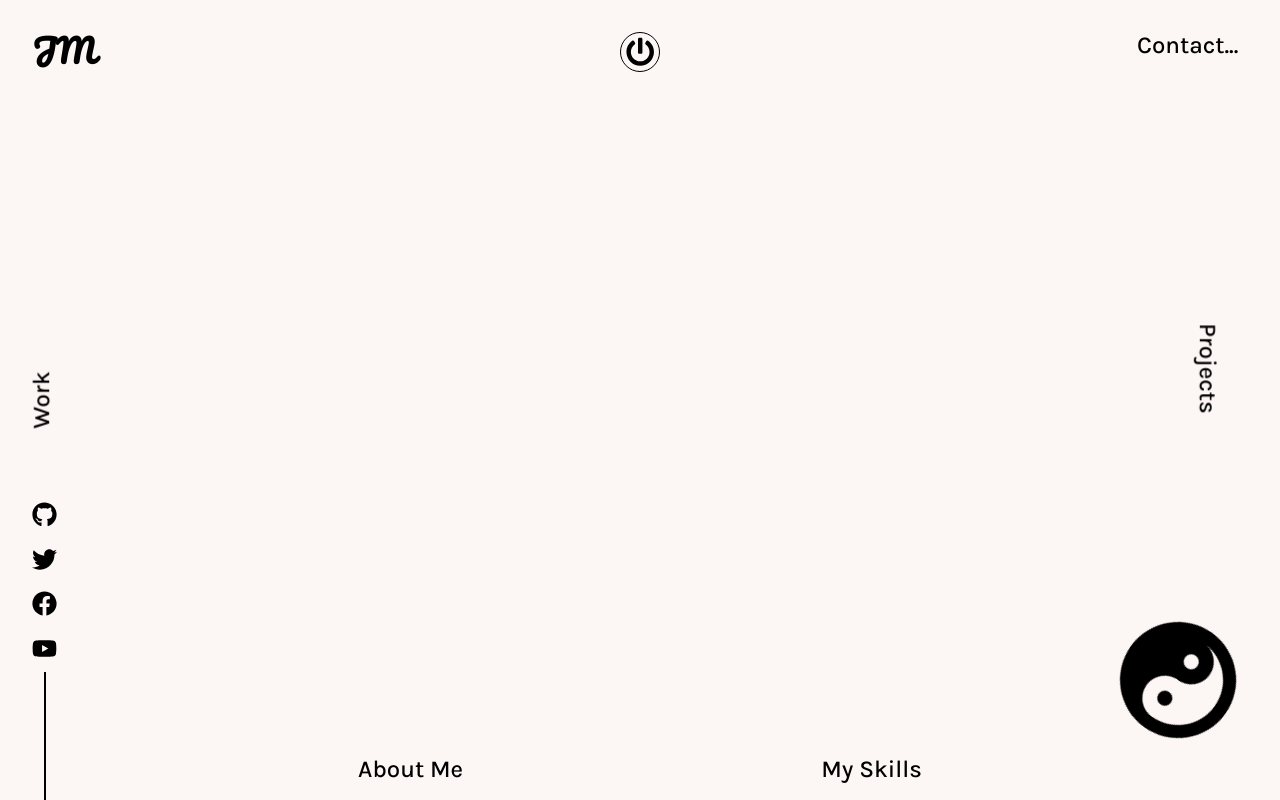
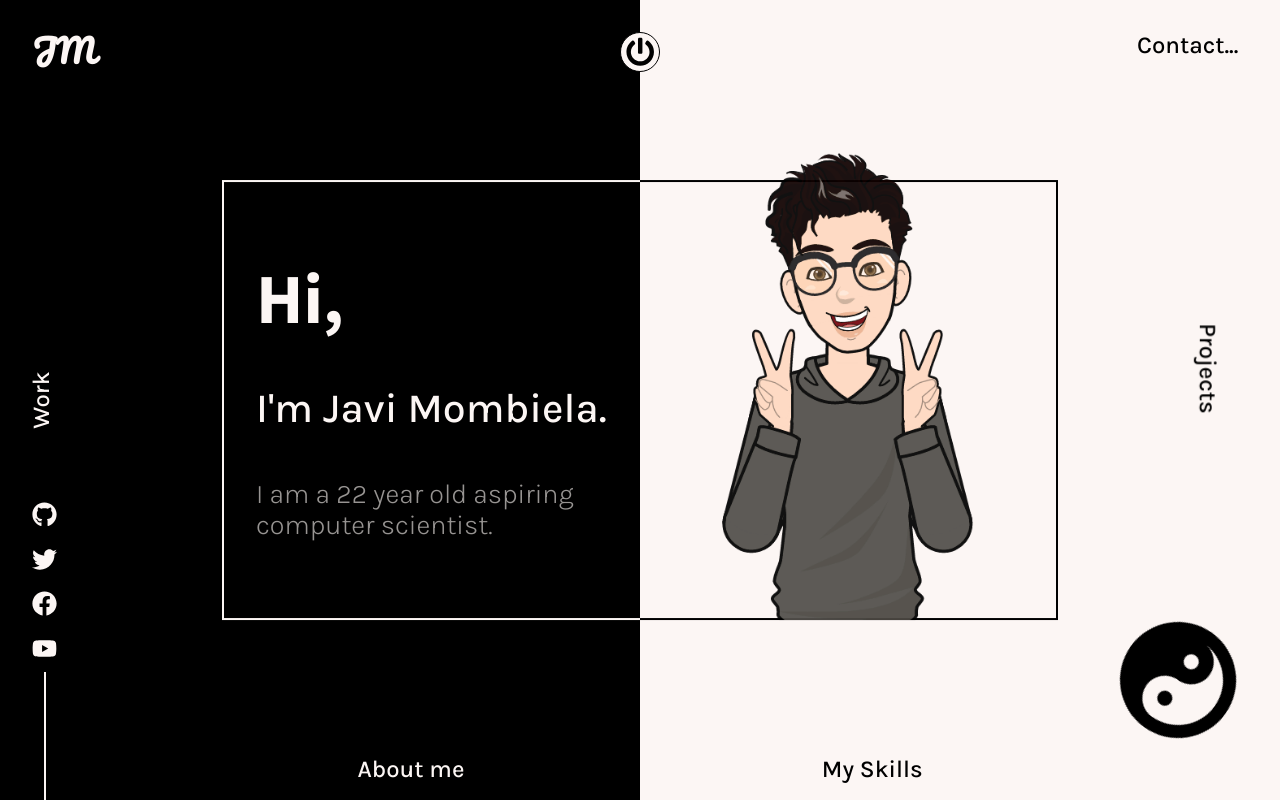
Before and after one commit to javim7/Personal-Portfolio, a React (Create React App) app: page / in a window 1280 px wide. Both pictures are taken after a click on the button "click here". Built offline with nearby package versions, Linux system fonts and the light colour scheme.

Commit message:
home page finished

```diff
--- a/src/App.js
+++ b/src/App.js
@@ -1,6 +1,6 @@
 import './App.css';
 import { Route, Routes } from "react-router-dom";
-import {lightTheme, darkTheme} from './components/Themes'
+import {lightTheme} from './components/Themes'
 import { ThemeProvider } from 'styled-components'
 import GlobalStyle from './globalStyles'
 
--- a/src/Pages/Main.jsx
+++ b/src/Pages/Main.jsx
@@ -2,9 +2,11 @@
 import { NavLink } from 'react-router-dom'
 import styled, { keyframes } from 'styled-components'
 import { YinYang } from '../components/AllSvgs'
+import Intro from '../components/Intro'
 import LogoSubComp from '../subComponents/LogoSubComp'
 import PwrBtn from '../subComponents/PwrBtn'
 import SocialSubComp from '../subComponents/SocialSubComp'
+import {motion} from 'framer-motion'
 
 const MainContainer = styled.div`
 background: ${props => props.theme.body};
@@ -43,7 +45,7 @@
 `
 
 const Work = styled(NavLink)`
-color: ${props => props.theme.text};
+color: ${props => props.click ? props.theme.body : props.theme.text};
 position: absolute;
 top: 50%;
 left: calc(1rem + 2vw);
@@ -63,7 +65,7 @@
 `
 
 const About = styled(NavLink)`
-color: ${props => props.theme.text};
+color: ${props => props.click ? props.theme.body : props.theme.text};
 text-decoration: none;
 z-index: 1;
 `
@@ -108,6 +110,18 @@
 }
 `
 
+const DarkDiv = styled.div`
+position: absolute;
+top: 0;
+bottom: 0;
+right: 50%;
+width: ${props => props.click ? '50%' : '0%'};
+height: ${props => props.click ? '100%' : '0%'};
+z-index: 1;
+background-color: #000;
+transition: height 0.5s ease, width 1s ease 0.5s;
+`
+
 const Main = () => {
 
   const [click, setClick] = useState(false)
@@ -116,42 +130,59 @@
 
   return (
     <MainContainer>
-      <Container>
+      <DarkDiv click={click} />
+        <Container>
         <PwrBtn />
-        <LogoSubComp />
-        <SocialSubComp />
+        <LogoSubComp theme={click ? 'dark' : 'light'} />
+        <SocialSubComp theme={click ? 'dark' : 'light'} />
         <Center click={click}>
           <YinYang onClick={()=> handleClick()} width={click ? 120 : 200} height={click ? 120 : 200} fill='currentColor' />
-          <span>click here</span>
+          <span style={{cursor: 'default'}}>click here</span>
         </Center>
         <Contact target="_blank" rel="noreferrer noopener" href="mailto:rjmombiela@gmail.com">
-          <h2>
+          <motion.h2
+            whileHover={{ scale: 1.1 }}
+            whileTap={{scale: 0.9}}
+          >
             Contact...
-          </h2>
+          </motion.h2>
         </Contact>
          <Projects to='/projects'>
-          <h2>
+          <motion.h2
+            whileHover={{ scale: 1.1 }}
+            whileTap={{scale: 0.9}}
+          >
             Projects
-          </h2>
+          </motion.h2>
         </Projects>
-        <Work to='/work'>
-          <h2>
+        <Work to='/work' click={click}>
+          <motion.h2
+            whileHover={{ scale: 1.1 }}
+            whileTap={{scale: 0.9}}
+          >
             Work
-          </h2>
+          </motion.h2>
         </Work>
         <BottomBar>
-          <About to='/about'>
-          <h2>
-            About Me
-          </h2>
+          <About to='/about' click={click}>
+            <motion.h2
+                whileHover={{ scale: 1.1 }}
+                whileTap={{scale: 0.9}}
+              >
+                About me
+              </motion.h2>
           </About>
           <Skills to='/skills'>
-          <h2>
-            My Skills
-          </h2>
+            <motion.h2
+              whileHover={{ scale: 1.1 }}
+              whileTap={{scale: 0.9}}
+            >
+              My Skills
+            </motion.h2>
         </Skills>
         </BottomBar>
       </Container>
+      {click ? <Intro click={click} /> : null}
     </MainContainer>
   )
 }
--- /dev/null
+++ b/src/components/Intro.js
@@ -0,0 +1,87 @@
+import React from 'react'
+import styled from 'styled-components'
+import {motion} from 'framer-motion'
+import Me from '../assets/Images/profile-img.png'
+
+const Box = styled(motion.div)`
+position: absolute;
+left: 50%;
+top: 50%;
+transform: translate(-50%, -50%);
+width: 65vw;
+height: 55vh;
+display: flex;
+background: linear-gradient(
+    to right,
+    ${props => props.theme.body} 50%,
+    ${props => props.theme.text} 50%) bottom,
+    linear-gradient(
+    to right,
+    ${props => props.theme.body} 50%,
+    ${props => props.theme.text} 50%) top;
+    background-repeat: no-repeat;
+background-size: 100% 2px;
+    border-left: 2px solid ${props => props.theme.body};
+    border-right: 2px solid ${props => props.theme.text};
+    z-index:1;
+`
+
+const SubBox = styled.div`
+width: 50%;
+position: relative;
+display: flex;
+
+.img{
+  position: absolute;
+  bottom: 0;
+  left: 50%;
+  transform: translate(-50%, 0%);
+  width: 100%;
+  height: auto;
+}
+`
+
+const Text = styled.div`
+font-size: calc(1em + 1.5vw);
+color: ${props => props.theme.body};
+padding: 2rem;
+cursor: pointer;
+display: flex;
+flex-direction: column;
+justify-content: space-evenly;
+
+&>*:last-child{
+  color: ${props => `rgba(${props.theme.bodyRgba},0.6)`};
+  font-size: calc(0.5rem + 1.5vw);
+  font-weight: 300;
+}
+`
+
+const Intro = () => {
+  return (
+    <Box
+      initial={{ height: 0 }}
+      animate={{ height: '55vh' }}
+      transition={{type: 'spring', duration: 2, delay: 1}}
+    >
+      <SubBox>
+        <Text>
+          <h1>Hi,</h1>
+          <h3>I'm Javi Mombiela.</h3>
+          <h6>I am a 22 year old aspiring computer scientist.</h6>
+        </Text>
+      </SubBox>
+      <SubBox>
+        <motion.div
+         initial={{ opacity: 0 }}
+        animate={{ opacity: 1 }}
+        transition={{duration: 1, delay: 2}}
+        >
+          <img alt="meImg" className="img" src={Me} />
+        </motion.div>
+      </SubBox>
+    </Box>
+  )
+}
+
+export default Intro
--- a/src/subComponents/LogoSubComp.js
+++ b/src/subComponents/LogoSubComp.js
@@ -1,9 +1,10 @@
 import React from 'react'
 import styled from 'styled-components'
+import {darkTheme} from '../components/Themes'
 
 const Logo = styled.h1`
 display: inline-block;
-color: ${props => props.theme.text};
+color: ${props => props.color === 'dark' ? darkTheme.text : darkTheme.body};
 font-family: 'Pacifico', cursive;
 position: fixed;
 left: 2rem;
@@ -11,9 +12,9 @@
 z-index: 3;
 `
 
-const LogoSubComp = () => {
+const LogoSubComp = (props) => {
   return (
-    <Logo>
+    <Logo color={props.theme}>
       JM
     </Logo>
   )
--- a/src/subComponents/SocialSubComp.js
+++ b/src/subComponents/SocialSubComp.js
@@ -1,5 +1,6 @@
 import React from 'react'
-import { NavLink } from 'react-router-dom'
+// import { NavLink } from 'react-router-dom'
+import {darkTheme} from '../components/Themes'
 import styled from 'styled-components'
 import { Facebook, Github, Twitter, YouTube } from '../components/AllSvgs'
 
@@ -9,7 +10,7 @@
 align-items: center;
 position: fixed;
 bottom: 0;
-left: 2rem
+left: 2rem;
 z-index: 3;
 
 &>*:not(:last-child){
@@ -20,33 +21,33 @@
 const Line = styled.span`
 width: 2px;
 height: 8rem;
-background-color: ${props => props.theme.text}
+background-color: ${props => props.color === 'dark' ? darkTheme.text : darkTheme.body};
 `
 
-const SocialSubComp = () => {
+const SocialSubComp = (props) => {
   return (
     <Icons>
       <div>
         <a style={{color: 'inherit'}} target="_blank" rel="noreferrer noopener" href="https://github.com/javim7">
-          <Github width={25} height={25} fill ='currentColor' />
+          <Github width={25} height={25} fill ={props.theme === 'dark' ? darkTheme.text : darkTheme.body } />
         </a>
       </div>
       <div>
         <a style={{color: 'inherit'}} target="_blank" rel="noreferrer noopener" href="https://github.com/javim7">
-          <Twitter width={25} height={25} fill ='currentColor' />
+          <Twitter width={25} height={25} fill ={props.theme === 'dark' ? darkTheme.text : darkTheme.body } />
         </a>
       </div>
       <div>
         <a style={{color: 'inherit'}} target="_blank" rel="noreferrer noopener" href="https://github.com/javim7">
-          <Facebook width={25} height={25} fill ='currentColor' />
+          <Facebook width={25} height={25} fill ={props.theme === 'dark' ? darkTheme.text : darkTheme.body } />
         </a>
       </div>
       <div>
          <a style={{color: 'inherit'}} target="_blank" rel="noreferrer noopener" href="https://github.com/javim7">
-          <YouTube width={25} height={25} fill ='currentColor' />
+          <YouTube width={25} height={25} fill ={props.theme === 'dark' ? darkTheme.text : darkTheme.body } />
         </a>
       </div>
-      <Line />
+      <Line color={props.theme} />
     </Icons>
   )
 }
```
